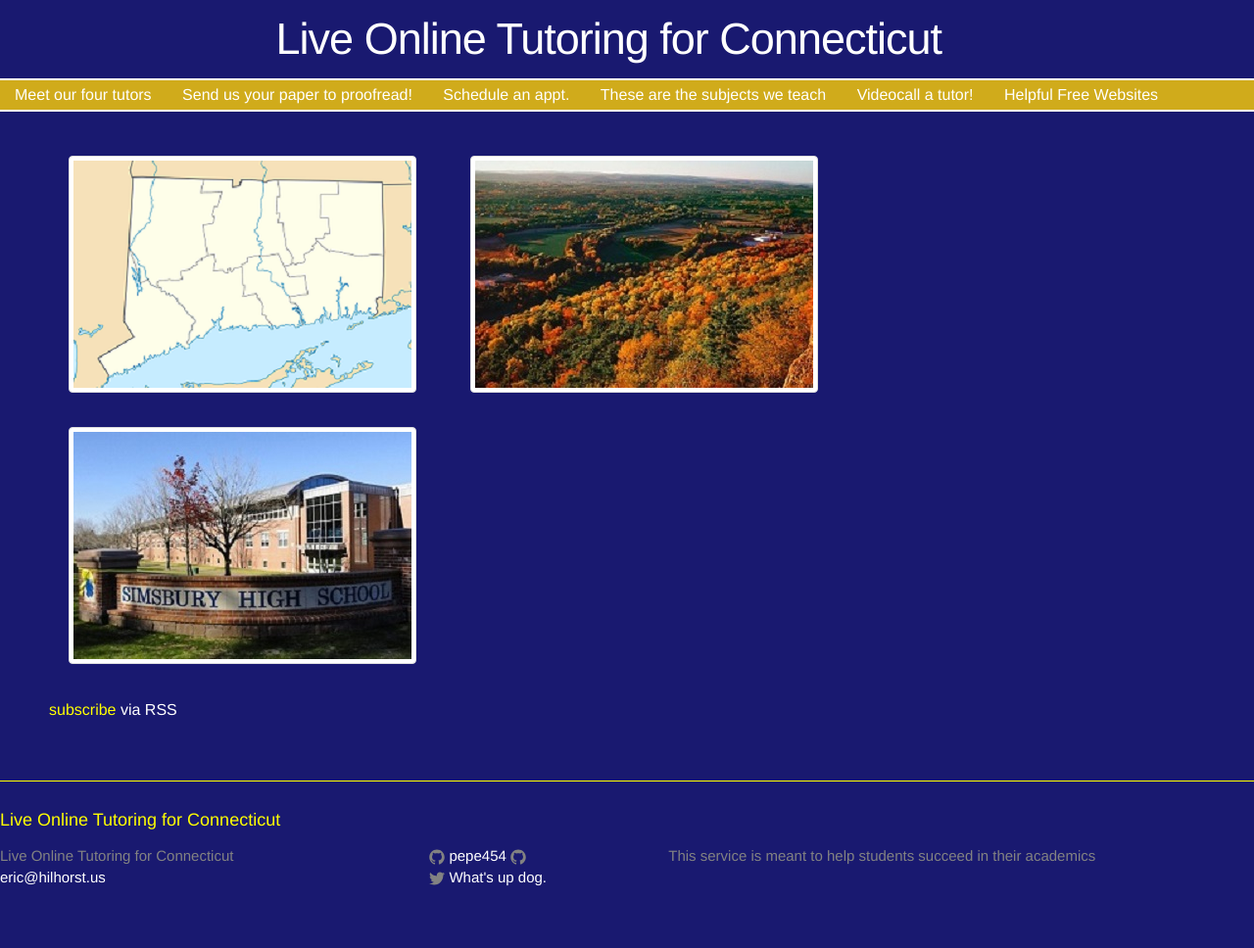
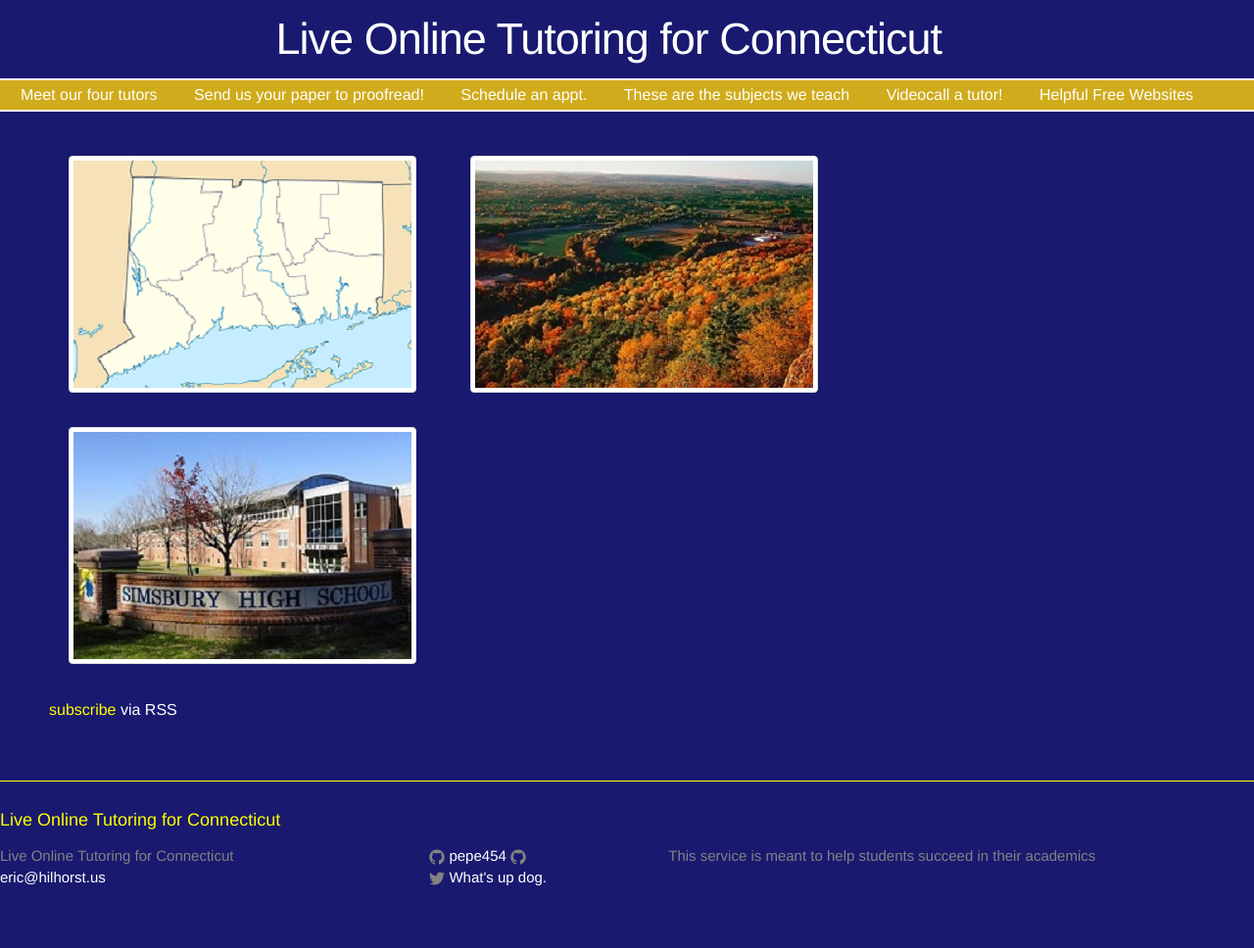
Before and after one commit to pepe454/pepe454.github.io, a Jekyll site: the page built from index.html, in a window 1280 px wide. Shown: the whole page at 98% size. Built offline with Jekyll 4.4.1, drawn with Linux system fonts in a browser that asks for light colours.

Commit message:
Update _layout.scss

```diff
--- a/_sass/_layout.scss
+++ b/_sass/_layout.scss
@@ -35,8 +35,7 @@
 
 
     .page-link {
-        display: inline-block;
-        margin-left: 15px;
+        margin-left: 21px;
         color: white;
         line-height: $base-line-height;
 
```
